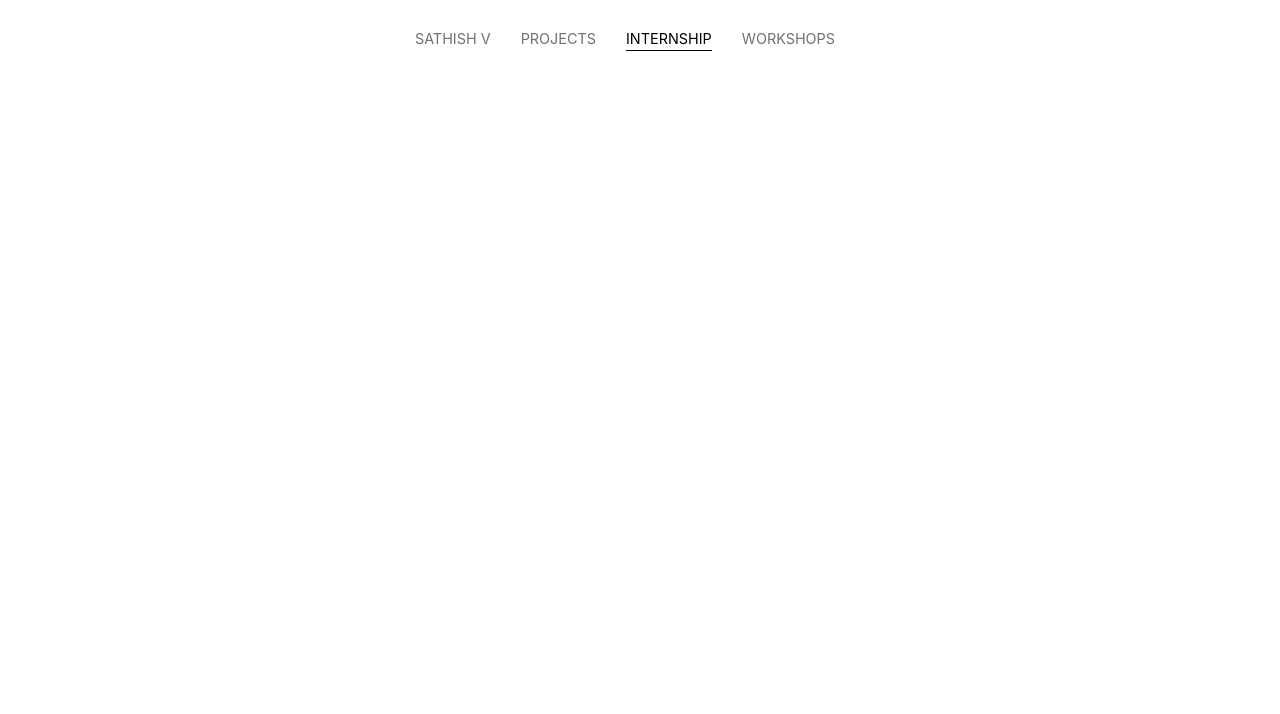
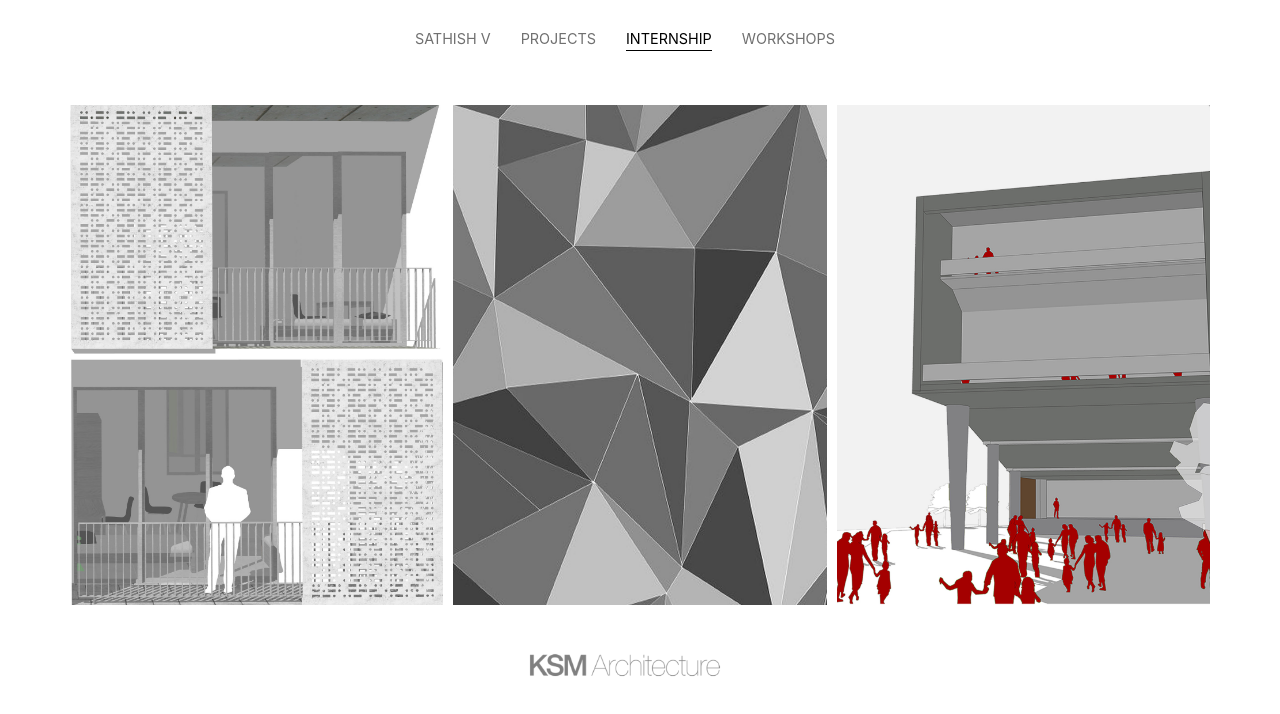
Before and after one commit to sathishvelumathi/sathishvelumathi.github.io, a plain HTML site: page internship.html in a window 1280 px wide. Drawn offline with Linux system fonts and the light colour scheme.

Commit message:
internship grid

```diff
--- a/internship.html
+++ b/internship.html
@@ -31,14 +31,94 @@
             </div>
         </div>
         <div class="wrapper">
-            <div class="internship-grid">
+            <div class="workshop-grid">
                 <div class="internship-contents">
+                    <div class="workshop-content">
+                        <div class="workshop-background" style="background-image:url(images/icg.jpg)"></div>
 
+                        <div class="workshop-text">
+                            <div class="logo">
+                                <a href="icg.html">
+                                    <img src = "images/icg.png" style="width:100%">
+                                </a>
+                            </div>
+                            <div class="workshop-link">
+                                <a href="icg.html"><h2>Hostel Accomodation</h2></a>
+                            </div>
+                            <div class="abstract">
+                                <p>Officers Training Academy, Chennai</p>
+                                <p>2019</p>
+                            </div>
+                        </div>
+                    </div>
+
+                    <div class="workshop-content">
+                        <div class="workshop-background" style="background-image:url(images/gcv.jpg)"></div>
+
+                        <div class="workshop-text">
+                            <div class="logo">
+                                <a href="gcv.html">
+                                    <img src = "images/gcv.png" style="width:100%">
+                                </a>
+                            </div>
+                            <div class="workshop-link">
+                                <a href="gcv.html"><h2>Business Hub<h2></a>
+                            </div>
+                            <div class="abstract">
+                                <p>Velachery, Chennai</p>
+                                <p>2019</p>
+                            </div>
+                        </div>
+                    </div>
+
+                    <div class="workshop-content">
+                        <div class="workshop-background" style="background-image:url(images/ziv.jpg)"></div>
+
+                        <div class="workshop-text">
+                            <div class="logo">
+                                <a href="ziv.html">
+                                <img src = "images/ziv.png" style="width:100%">
+                                </a>
+                            </div>
+                            <div class="workshop-link">
+                                <a href="ziv.html"><h2>Auditorium</h2></a>
+                            </div>
+                            <div class="abstract">
+                                <p>Estancia Township, Guduvanchery, Chennai</p>
+                                <p>2018</p>
+                        </div>
+                        </div>
+                    </div>
                 </div>
             </div>
+        </div>
+        <div class="footer">
+            <div class="footer-contents">
+                <div class="footer-content">
+                    <a href="https://www.ksmindia.com/" target="popup">
+                        <img src="footer/ksm.png" style="height:50px;">
+                     </a>
+                </div>
+            </div>
+
         </div>
 
     </div>
 </body>
 
+<script>
+    const workshopcontents = document.querySelectorAll('.workshop-content');
+    workshopcontents.forEach(workshopcontent => {
+    workshopcontent.addEventListener('mouseover', () => {
+      console.log(workshopcontent.childNodes[1].classList)
+      workshopcontent.childNodes[1].classList.add('darkening');
+    });
+
+    workshopcontent.addEventListener('mouseout', () => {
+      console.log(workshopcontent.childNodes[1].classList)
+      workshopcontent.childNodes[1].classList.remove('darkening');
+    });
+  });
+</script>
+
 </html>
--- a/styles.css
+++ b/styles.css
@@ -88,13 +88,21 @@ grid-area: wrapper;
   filter: grayscale(50%);
 }
 
+/* Internship styles*/
+.internship-contents{
+  margin: 30px;
+  display: grid;
+  grid-template-columns: 1fr 1fr 1fr;
+  grid-gap: 10px;
+}
+
 /* Projects styles*/
 
 .project-contents{
   margin: 30px;
   display: grid;
   grid-template-columns: 1fr 1fr 1fr;
-  grid-template-rows: 1fr 1fr 1fr;
+  grid-template-rows: 1fr 1fr;
   grid-gap: 10px;
 }
 
@@ -104,7 +112,6 @@ grid-area: wrapper;
     margin: 30px;
     display: grid;
     grid-template-columns: 1fr 1fr 1fr;
-    grid-template-rows: 1fr 1fr 1fr;
     grid-gap: 10px;
 }
 
```
Also changed, not shown: footer/ksm.png (added), images/gcv.jpg (added), images/gcv.png (added), images/icg.jpg (added), images/icg.png (added), images/institution2.jpg (deleted), images/institution2.png (deleted), images/louver.png (deleted), images/ziv.jpg (added), images/ziv.png (added), 1 other file.
